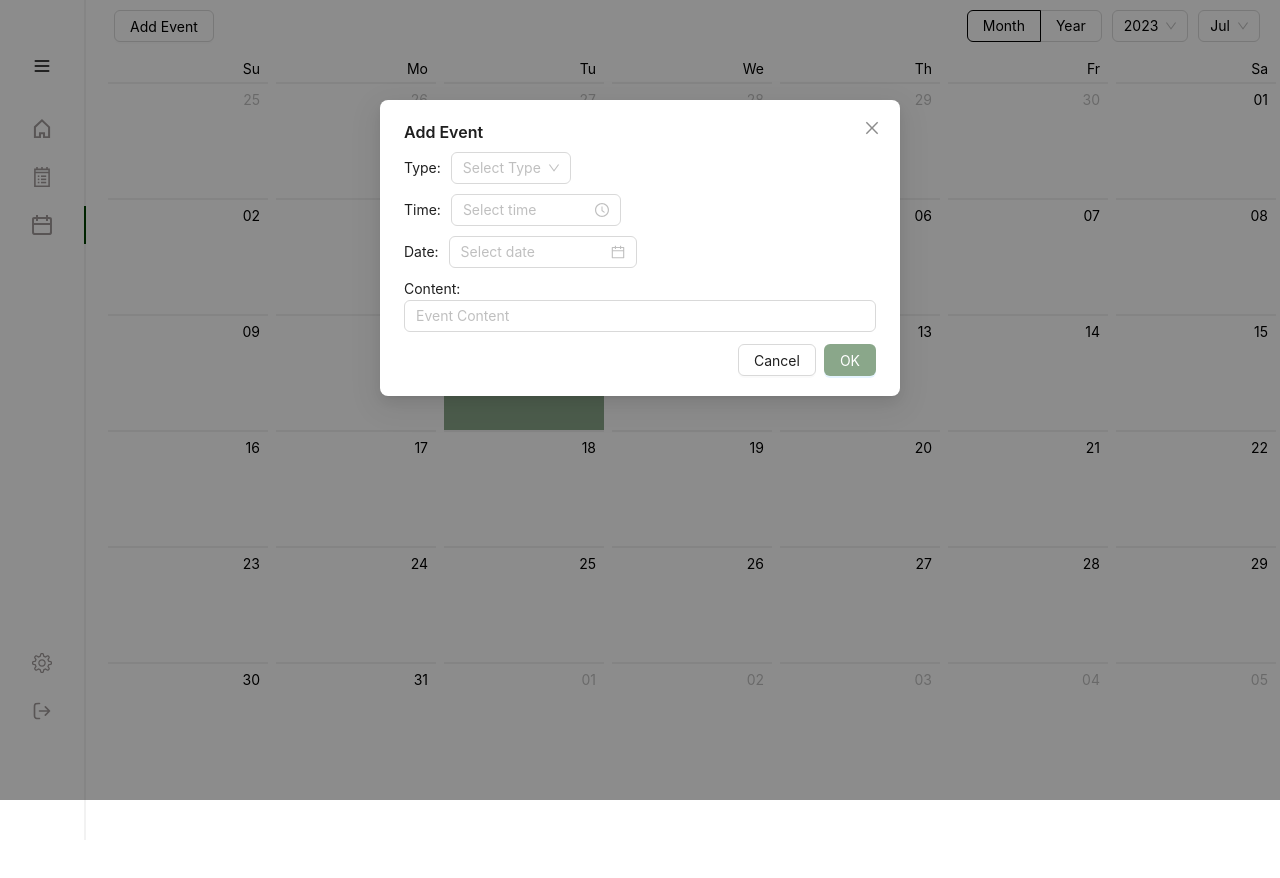
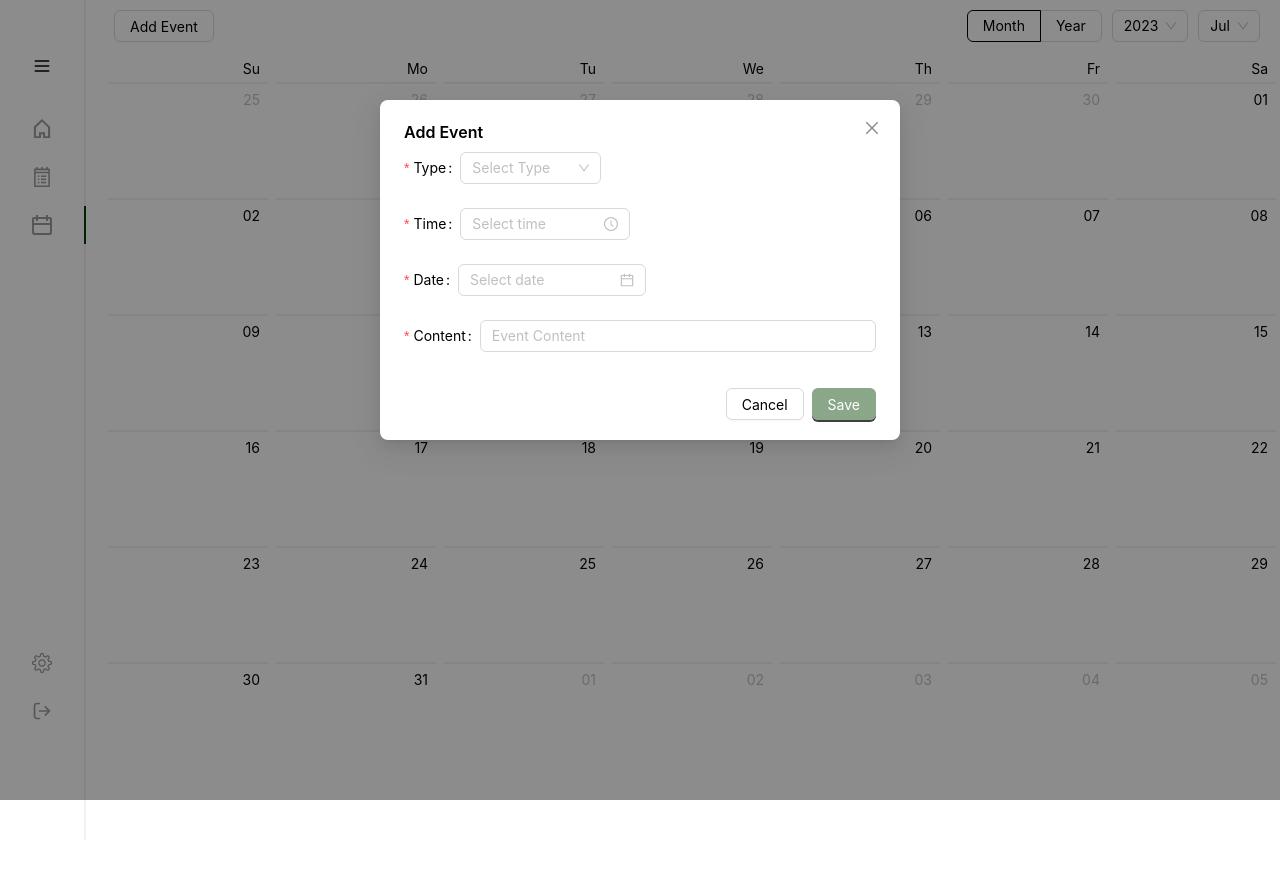
Before and after one commit to NadiiaNanivska/tasktracker-ui, a React (Create React App) app: page /calendar in a window 1280 px wide. Both pictures are taken after a click on the button "Add Event". Shown: the top 878 px of the page. Built offline with nearby package versions, Linux system fonts and the light colour scheme.

Commit message:
Added validation, popconfirm, delete of event

```diff
--- a/package.json
+++ b/package.json
@@ -17,6 +17,7 @@
     "react-icons": "^4.10.1",
     "react-router-dom": "^6.14.0",
     "react-scripts": "5.0.1",
+    "uuid": "^9.0.0",
     "web-vitals": "^2.1.4"
   },
   "scripts": {
--- /dev/null
+++ b/src/components/AddEvent.js
@@ -0,0 +1,141 @@
+import React from "react";
+import { ConfigProvider, theme, Modal, Col, Row, Select, TimePicker, DatePicker, Input, Button, Popconfirm, Form } from "antd";
+
+const { Option } = Select;
+
+const AddEvent = ({ newEvent, setNewEvent, isModalVisible, setIsModalVisible, handleCreateEvent, isDarkMode }) => {
+    const format = 'HH:mm';
+
+    const handleSave = () => {
+        form.validateFields().then(values => {
+            handleCreateEvent();
+            form.resetFields();
+        }).catch(error => {
+        });
+    };
+
+    const [form] = Form.useForm();
+
+    return (
+        <ConfigProvider
+            theme={{
+                token: {
+                    colorPrimary: 'forestgreen',
+                    colorBgContainer: isDarkMode ? '#444' : '#fff',
+                    colorText: isDarkMode ? '#cccccc' : 'black',
+                    controlItemBgActive: '#00410075',
+                    controlItemBgHover: '#0041003c',
+                    colorLink: 'forestgreen',
+                    colorLinkHover: '#00410075',
+                    colorLinkActive: '#00410075'
+                },
+                algorithm: isDarkMode ? theme.darkAlgorithm : theme.defaultAlgorithm,
+            }}
+        >
+            <Modal
+                title="Add Event"
+                visible={isModalVisible}
+                onCancel={() => setIsModalVisible(false)}
+                onOk={handleSave}
+                footer={[
+                    <Popconfirm
+                        title="Cancel changes"
+                        description="Are you sure you want to cancel changes?"
+                        okText="Yes"
+                        cancelText="No"
+                        onConfirm={() => { setIsModalVisible(false); form.resetFields(); }}
+                    >
+                        <Button key="cancel">
+                            Cancel
+                        </Button>
+                    </Popconfirm>,
+                    <Button key="save" type="primary" onClick={handleSave}>
+                        Save
+                    </Button>,
+                ]}
+            >
+                <Form form={form}>
+                    <Row>
+                        <Col span={10}>
+                            <Form.Item
+                                label="Type"
+                                name="type"
+                                rules={[
+                                    {
+                                        required: true,
+                                        message: "Please select a type",
+                                    },
+                                ]}
+                            >
+                                <Select
+                                    className=''
+                                    value={newEvent?.type}
+                                    onChange={(value) => setNewEvent({ ...newEvent, type: value })}
+                                    placeholder="Select Type"
+                                >
+                                    <Option value="warning">Minor</Option>
+                                    <Option value="success">Important</Option>
+                                    <Option value="error">Urgent</Option>
+                                </Select>
+                            </Form.Item>
+                        </Col>
+                        <Col span={24}>
+                            <Form.Item
+                                label="Time"
+                                name="time"
+                                rules={[
+                                    {
+                                        required: true,
+                                        message: "Please select a time",
+                                    },
+                                ]}
+                            >
+                                <TimePicker format={format}
+                                    value={newEvent?.time}
+                                    onChange={(time) => setNewEvent({ ...newEvent, time })}
+                                />
+                            </Form.Item>
+                        </Col>
+                        <Col span={24}>
+                            <Form.Item
+                                label="Date"
+                                name="date"
+                                rules={[
+                                    {
+                                        required: true,
+                                        message: "Please select a date",
+                                    },
+                                ]}
+                            >
+                                <DatePicker
+                                    value={newEvent?.date}
+                                    onChange={(date) => setNewEvent({ ...newEvent, date })}
+                                />
+                            </Form.Item>
+                        </Col>
+                        <Col span={24}>
+                            <Form.Item
+                                label="Content"
+                                name="content"
+                                rules={[
+                                    {
+                                        required: true,
+                                        message: "Please enter the event content",
+                                    },
+                                ]}
+                            >
+                                <Input
+                                    value={newEvent?.content}
+                                    onChange={(e) => setNewEvent({ ...newEvent, content: e.target.value })}
+                                    placeholder="Event Content"
+                                />
+                            </Form.Item>
+                        </Col>
+                    </Row>
+                </Form>
+            </Modal>
+        </ConfigProvider>
+    );
+};
+
+export default AddEvent;
--- a/src/components/Calendar.js
+++ b/src/components/Calendar.js
@@ -2,8 +2,9 @@ import React, { useState } from 'react';
 import { Badge, Calendar, ConfigProvider, Modal, Input, Button, Select, DatePicker, Radio, Col, Row, theme, TimePicker } from 'antd';
 import '../styles/CustomCalendar.css';
 import EventsList from './Eventslist';
+import AddEvent from './AddEvent';
+import { v4 as uuidv4 } from 'uuid';
 
-const { Option } = Select;
 
 const CustomCalendar = ({ isDarkMode }) => {
   const [isModalVisible, setIsModalVisible] = useState(false);
@@ -11,7 +12,6 @@ const CustomCalendar = ({ isDarkMode }) => {
   const [newEvent, setNewEvent] = useState(null);
   const [events, setEvents] = useState([]);
   const [selectedDate, setSelectedDate] = useState(null);
-  const format = 'HH:mm';
 
   const handleOpenModal = () => {
     setIsModalVisible(true);
@@ -23,7 +23,9 @@ const CustomCalendar = ({ isDarkMode }) => {
   };
 
   const handleCreateEvent = () => {
-    setEvents((prevEvents) => [...prevEvents, newEvent]);
+    const eventId = uuidv4();
+    const eventWithId = { ...newEvent, id: eventId };
+    setEvents((prevEvents) => [...prevEvents, eventWithId]);
     setIsModalVisible(false);
     setNewEvent(null);
   };
@@ -155,76 +157,18 @@ const CustomCalendar = ({ isDarkMode }) => {
             colorBgElevated: isDarkMode ? '#444' : '#fff',
             controlItemBgActive: '#00410075',
             controlItemBgHover: '#0041003c',
+            colorIcon: isDarkMode ? '#444' : '#fff',
           },
         }}
       >
-        <Calendar cellRender={cellRender} headerRender={headerRender} onSelect={handleOpenEventsModal}/>
+        <Calendar cellRender={cellRender} headerRender={headerRender} onSelect={(value, type) => {
+          if (type.source === 'date') {
+            handleOpenEventsModal(value.toDate());
+          }
+        }} />
       </ConfigProvider>
-      <ConfigProvider
-        theme={{
-          algorithm: isDarkMode ? theme.darkAlgorithm : theme.defaultAlgorithm,
-        }}>
-        <Modal
-          title="Add Event"
-          visible={isModalVisible}
-          onCancel={() => setIsModalVisible(false)}
-          onOk={handleCreateEvent}
-        >
-          <ConfigProvider
-        theme={{
-          token: {
-            colorPrimary: 'forestgreen',
-            colorBgContainer: isDarkMode ? '#444' : '#fff',
-            colorText: isDarkMode ? '#cccccc' : 'black',
-            colorBgElevated: isDarkMode ? '#444' : '#fff',
-            controlItemBgActive: '#00410075',
-            controlItemBgHover: '#0041003c',
-            colorLink: 'forestgreen',
-            colorLinkHover: '#00410075'
-          },
-        }}
-      >
-          <Row gutter={[0, 10]}>
-          <Col span={24}>
-            <label className='input-label'>Type:</label>
-            <Select
-              className=''
-              value={newEvent?.type}
-              onChange={(value) => setNewEvent({ ...newEvent, type: value })}
-              placeholder="Select Type"
-            >
-              <Option value="warning">Minor</Option>
-              <Option value="success">Important</Option>
-              <Option value="error">Urgent</Option>
-            </Select>
-          </Col>
-          <Col span={24}>
-          <label className='input-label'>Time:</label>
-          <TimePicker format={format}
-          value={newEvent?.time}
-          onChange={(time) => setNewEvent({ ...newEvent, time })}
-          />
-          </Col>
-          <Col span={24}>
-            <label className='input-label'>Date:</label>
-            <DatePicker
-              value={newEvent?.date}
-              onChange={(date) => setNewEvent({ ...newEvent, date })}
-            />
-          </Col>
-          <Col span={24}>
-            <label>Content:</label>
-            <Input
-              value={newEvent?.content}
-              onChange={(e) => setNewEvent({ ...newEvent, content: e.target.value })}
-              placeholder="Event Content"
-            />
-          </Col>
-          </Row>
-          </ConfigProvider>
-        </Modal>
-        <EventsList isDarkMode={isDarkMode} isModalVisible={isEventsModalVisible} setIsModalVisible={setIsEventsModalVisible} date={selectedDate} dataList={events} />
-      </ConfigProvider>
+      <AddEvent newEvent={newEvent} setNewEvent={setNewEvent} isModalVisible={isModalVisible} setIsModalVisible={setIsModalVisible} handleCreateEvent={handleCreateEvent} isDarkMode={isDarkMode} />
+      <EventsList isDarkMode={isDarkMode} setEvents={setEvents} isModalVisible={isEventsModalVisible} setIsModalVisible={setIsEventsModalVisible} date={selectedDate} dataList={events} />
     </>
   );
 };
--- a/src/components/Task.js
+++ b/src/components/Task.js
@@ -71,7 +71,7 @@ const Task = ({ title: initialTitle, description: initialDescription, name, onDe
         footer={[
           <Popconfirm
             title="Cancel changes"
-            description="Are you sure to cancel changes?"
+            description="Are you sure you want to cancel changes?"
             okText="Yes"
             cancelText="No"
             onConfirm={handleCancel}
--- a/src/styles/CustomCalendar.css
+++ b/src/styles/CustomCalendar.css
@@ -34,7 +34,7 @@
 }
 
 .yellow {
-  color: yellow!important;
+  color: darkorange!important;
 }
 
 .green {
```
Also changed, not shown: src/components/AddTask.js (+9 -3 lines), src/components/Eventslist.js (+12 -4 lines), 1 other file (tests, documents, lock files or other folders).
